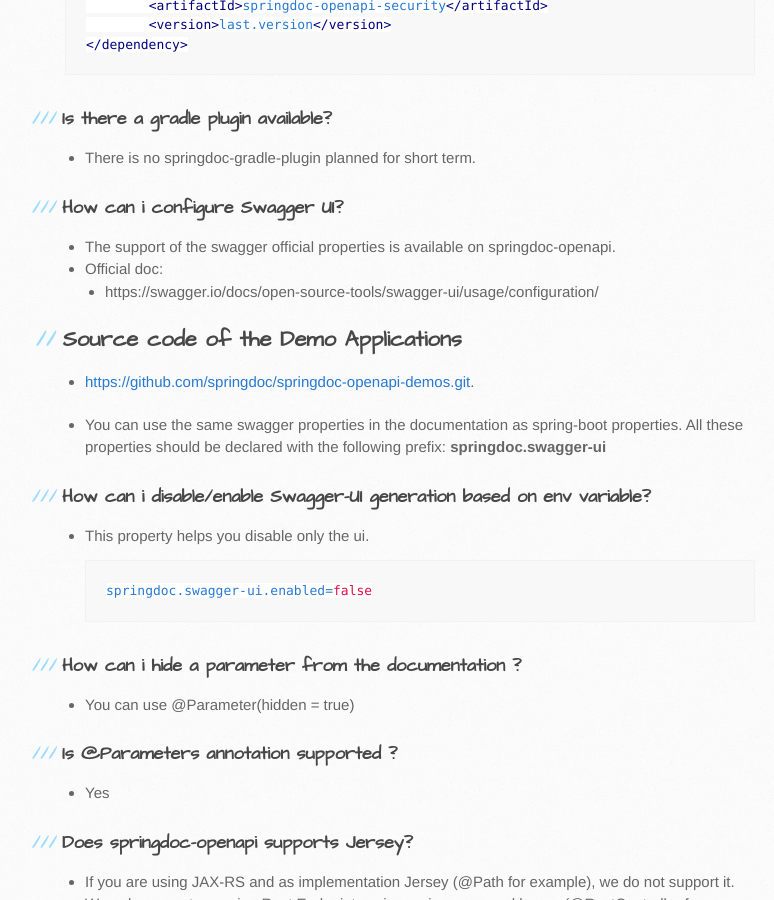
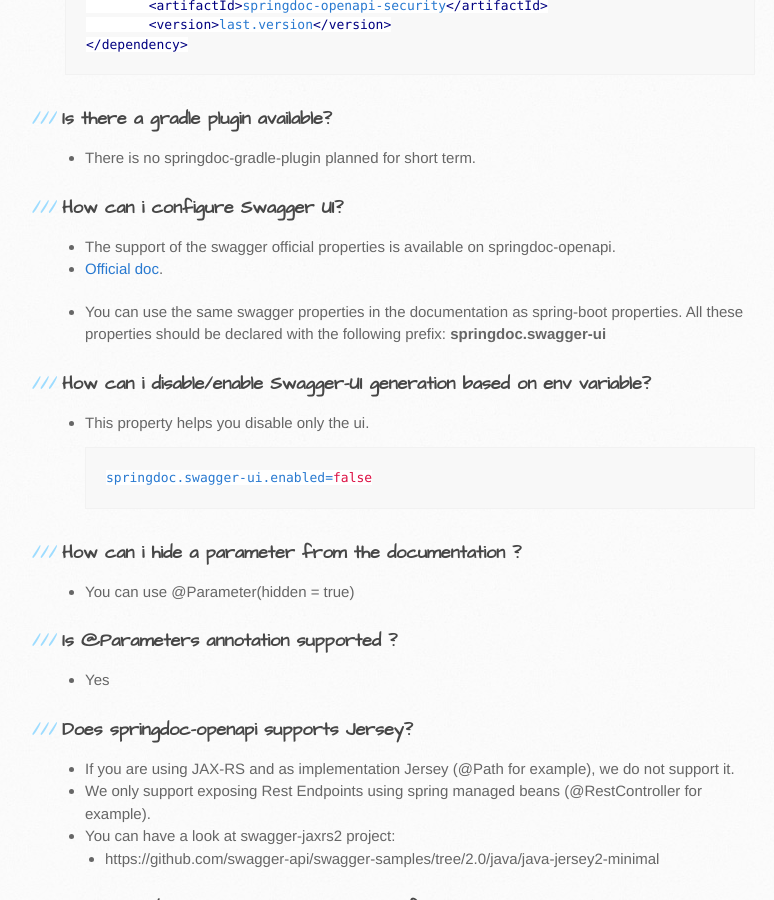
Before and after one commit to springdoc/springdoc-openapi-demos, a Jekyll site: the page built from docs/faq.md, in a window 1280 px wide and 900 px high, scrolled down 1812 px. Shown: the whole window, without its empty margins (105-879 px from the left). Built offline with Jekyll 4.4.1, drawn with Linux system fonts in a browser that asks for light colours; our own code applies the rules of GitHub Pages for plain Markdown files.

Commit message:
faq update

```diff
--- a/docs/faq.md
+++ b/docs/faq.md
@@ -69,12 +69,7 @@
 
 ### How can i configure Swagger UI?
 - The support of the swagger official properties is available on springdoc-openapi.
-- Official doc:
-  - https://swagger.io/docs/open-source-tools/swagger-ui/usage/configuration/
-
-## Source code of the Demo Applications
-* [https://github.com/springdoc/springdoc-openapi-demos.git](https://github.com/springdoc/springdoc-openapi-demos.git).
-
+* [Official doc](https://swagger.io/docs/open-source-tools/swagger-ui/usage/configuration/).
 
 - You can use the same swagger properties in the documentation as spring-boot properties.
 All these properties should be declared with the following prefix: **springdoc.swagger-ui**
```
